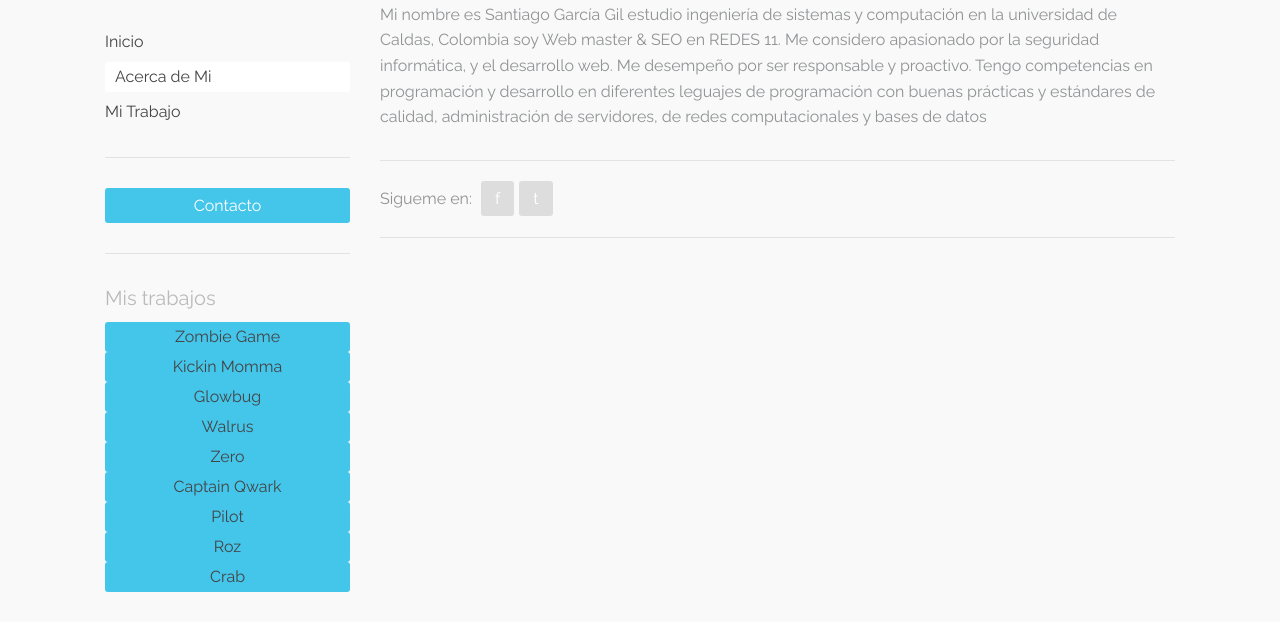
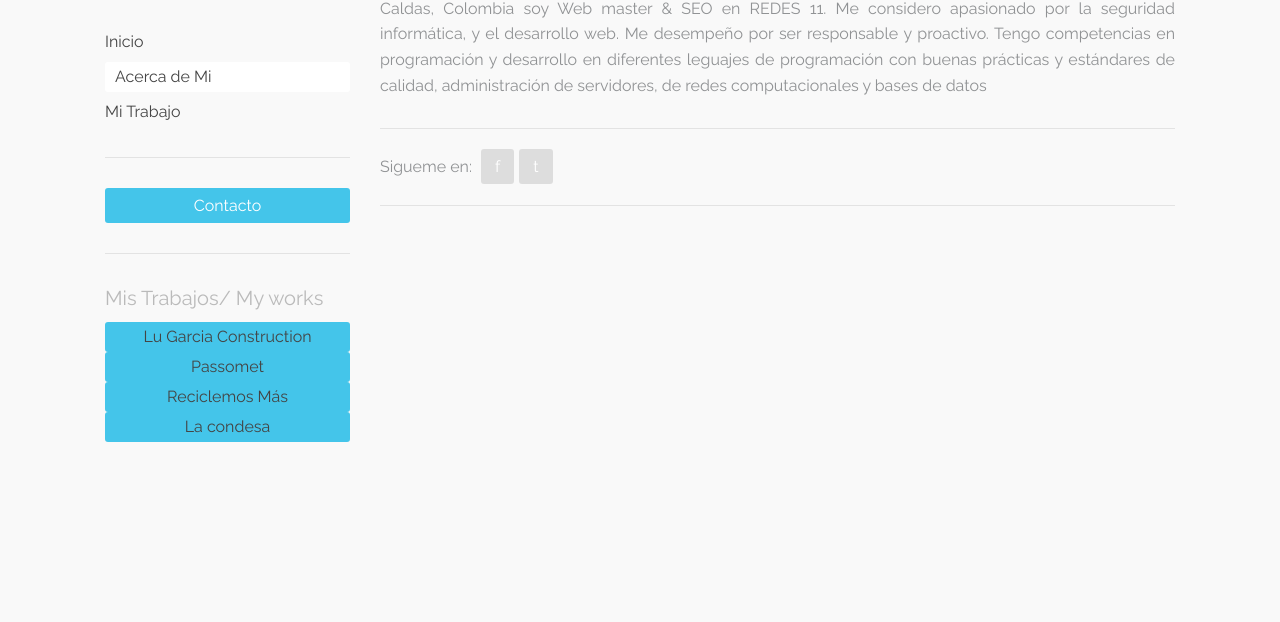
Before and after one commit to santitigaga/santitigaga.github.io, a plain HTML site: page about.htm in a window 1280 px wide. Shown: the part 513-1135 px from the top of the page. After the commit the page ends 985 px from the top, so only its background shows below. Drawn offline with nearby package versions, Linux system fonts and the light colour scheme.

Commit message:
descripcion

```diff
--- a/about.htm
+++ b/about.htm
@@ -38,26 +38,21 @@
 						<a href="contact.htm">Contacto</a>
 					<line></line><!-- separation line -->
 					<worksnav>
-					    <h1>Mis trabajos</h1>
-					    <a href="page.htm">Zombie Game</a>
-					    <a href="page.htm">Kickin Momma</a>
-					    <a href="page.htm">Glowbug</a>
-					    <a href="page.htm">Walrus</a>
-					    <a href="page.htm">Zero</a>
-					    <a href="page.htm">Captain Qwark</a>
-					    <a href="page.htm">Pilot</a>
-					    <a href="page.htm">Roz</a>
-					    <a href="page.htm">Crab</a>
+					    <h1>Mis Trabajos/ My works</h1>
+					    <a href="http://lugarciaconstruction.ca" target="_blank">Lu Garcia Construction</a>
+					    <a href="http://passomet.com " target="_blank">Passomet </a>
+					    <a href="http://reciclemosmas.com" target="_blank">Reciclemos Más</a>
+					    <a href="http://lacondesa.co/" target="_blank">La condesa</a>
 					</worksnav>
 				</sidebar>
 				</div><!-- animation -->
 			</div>
 			<div class="large-9 columns">
 				<div class="animated fadeIn">
-				<img src="img/about.jpg" alt="" />
+				<img src="img/about.jpg" alt="Slide Santiago Garcia Gil" />
 				<about>
 					<h1>Acerca de mi</h1>
-					<p>Mi nombre es Santiago García Gil estudio ingeniería de sistemas y computación en la universidad de Caldas, Colombia soy Web master & SEO en REDES 11. Me considero apasionado por la seguridad informática, y el desarrollo web. Me desempeño por ser responsable y proactivo. Tengo competencias en programación y desarrollo en diferentes leguajes de programación con buenas prácticas y estándares de calidad, administración de servidores, de redes computacionales y bases de datos </p>
+					<p align= "justify">Mi nombre es Santiago García Gil estudio ingeniería de sistemas y computación en la universidad de Caldas, Colombia soy Web master & SEO en REDES 11. Me considero apasionado por la seguridad informática, y el desarrollo web. Me desempeño por ser responsable y proactivo. Tengo competencias en programación y desarrollo en diferentes leguajes de programación con buenas prácticas y estándares de calidad, administración de servidores, de redes computacionales y bases de datos </p>
 					<line></line>
 					Sigueme en: <a href="https://www.facebook.com/santitigaga" class="social facebook">f</a><a href="https://twitter.com/santitigaga" class="social twitter">t</a>
 					<line></line>
```
Also changed, not shown: img/about.jpg, 2 other files.
